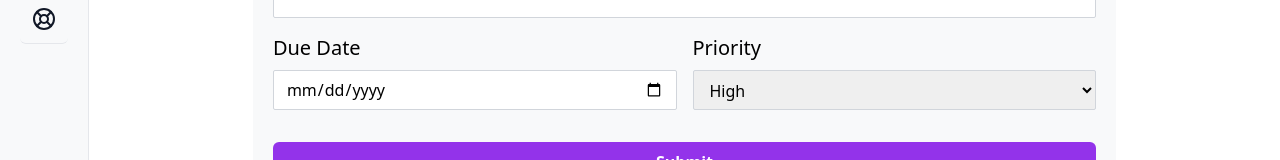
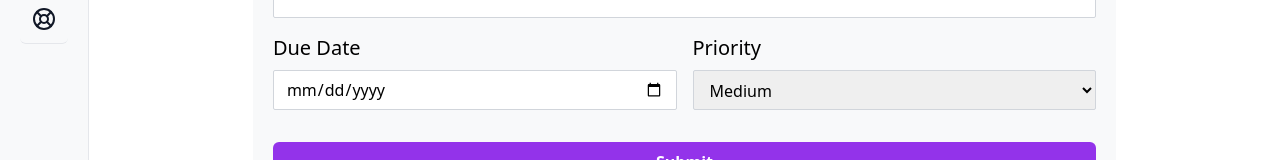
Before and after one commit to shawaiz-khan/prioritx, a React (Vite) app in the folder frontend/: page /dashboard/add in a window 1280 px wide. Shown: the part 559-719 px from the top of the page. Built offline with nearby package versions, Linux system fonts and the light colour scheme.

Commit message:
fix: Fixed the states in add task form

```diff
--- a/frontend/src/pages/AddTask.jsx
+++ b/frontend/src/pages/AddTask.jsx
@@ -1,9 +1,9 @@
 import { useState } from 'react';
-import tasks from '../data/SampleTasks';
+import tasksData from '../data/SampleTasks';
 
 export default function AddTask() {
     const newId = () => {
-        const maxId = tasks.reduce((max, task) => {
+        const maxId = tasksData.reduce((max, task) => {
             return task.id > max ? task.id : max;
         }, 0);
         return maxId + 1;
@@ -15,21 +15,35 @@ export default function AddTask() {
         description: '',
         completed: false,
         dueDate: '',
-        priority: ''
+        priority: 'medium'
     });
 
     const handleOnChange = (e) => {
-        setNewTask({ ...newTask, [e.target.name]: [e.target.value] });
-    }
+        const { name, value } = e.target;
+        setNewTask({ ...newTask, [name]: value });
+    };
 
     const handleSubmit = (e) => {
         e.preventDefault();
-    }
+        const updatedTasks = [...tasksData, newTask];
+        setNewTask({
+            id: newId(),
+            title: '',
+            description: '',
+            completed: false,
+            dueDate: '',
+            priority: 'medium'
+        });
+        console.log(updatedTasks);
+    };
 
     return (
         <main className="p-5 flex justify-center items-center min-h-screen bg-light-background">
-            <form className="bg-light-container flex flex-col w-3/4 p-5 rounded-md gap-4">
-                <div className='w-1/4'>
+            <form
+                className="bg-light-container flex flex-col w-3/4 p-5 rounded-md gap-4"
+                onSubmit={handleSubmit}
+            >
+                <div className="w-1/4">
                     <h1 className="text-3xl font-semibold mb-2">Add New Task</h1>
                     <div className="border-t-2 border-purple-600 mb-4"></div>
                 </div>
@@ -90,7 +104,6 @@ export default function AddTask() {
                 <button
                     type="submit"
                     className="mt-4 px-6 py-2 bg-purple-600 text-white font-semibold rounded-md hover:bg-purple-700"
-                    onSubmit={handleSubmit}
                 >
                     Submit
                 </button>
```
